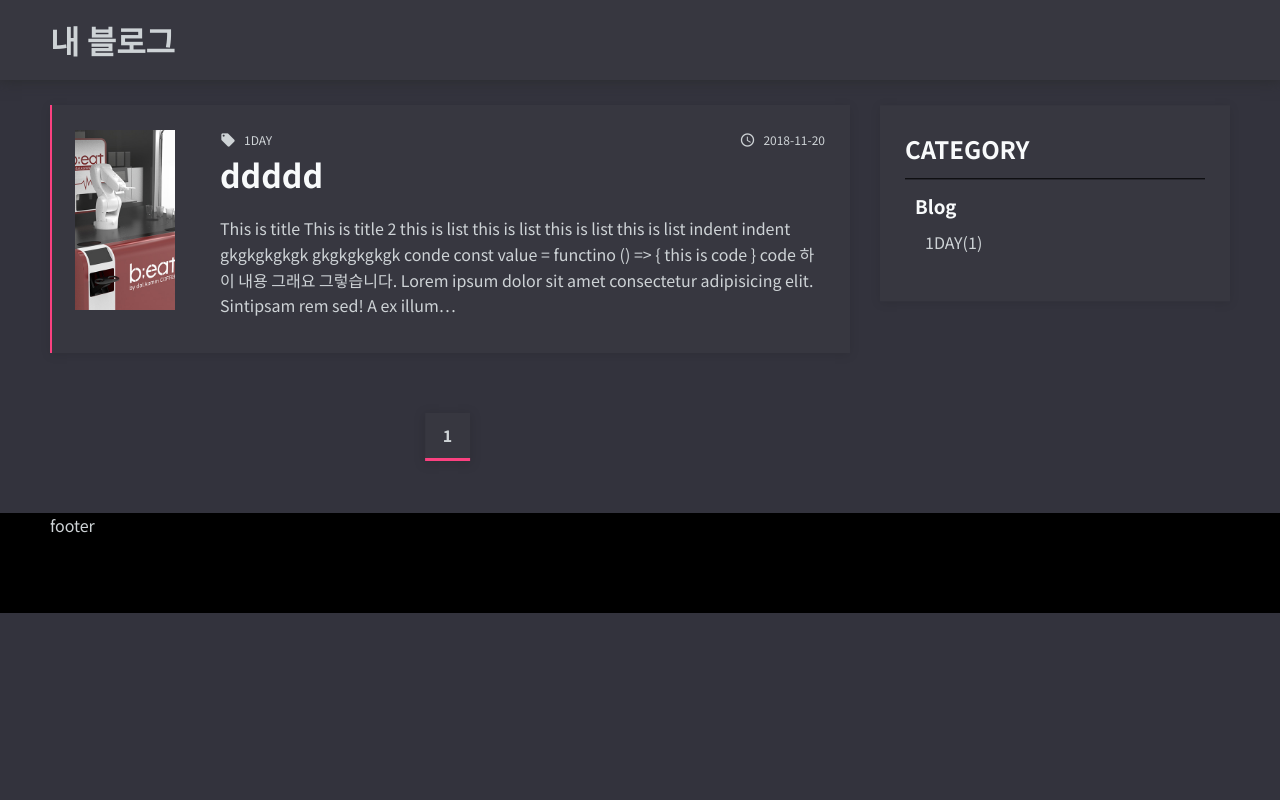
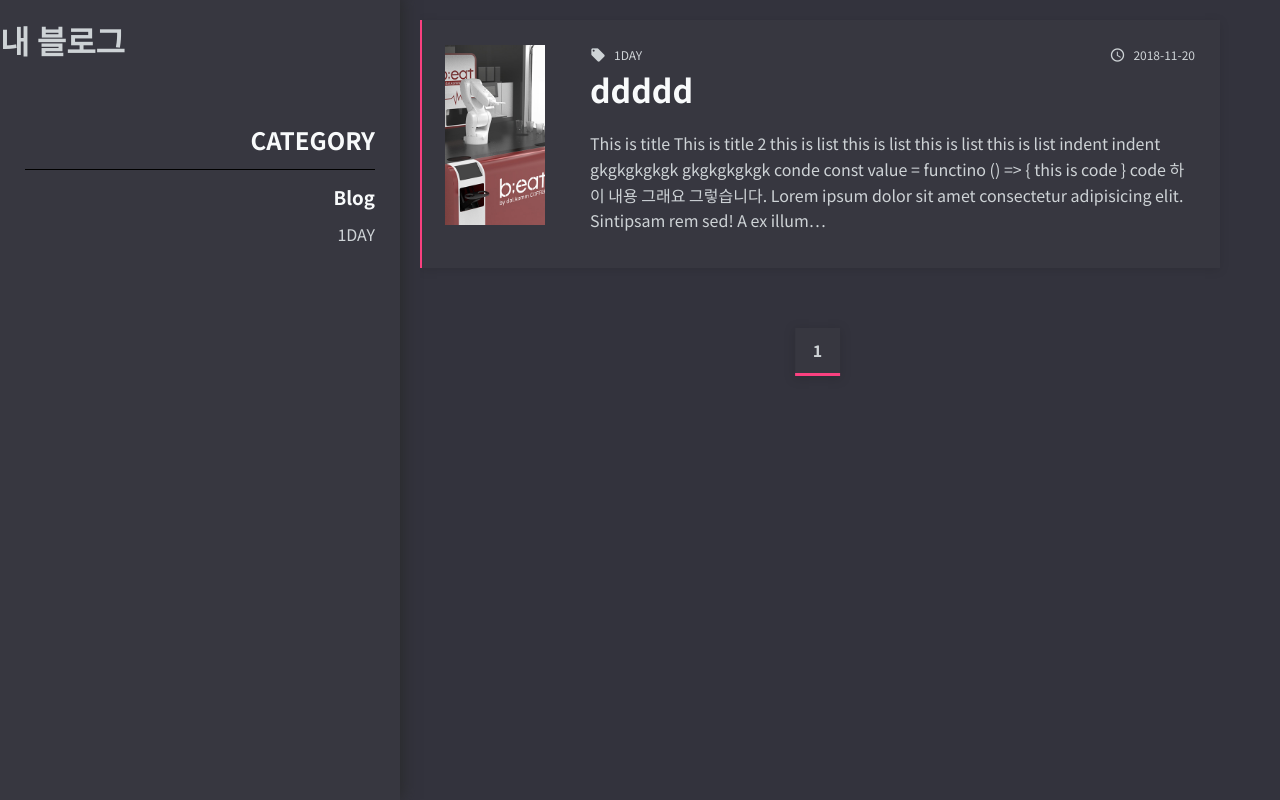
Before and after one commit to kwonjounghun/gatsby_blog, a Gatsby site: page / in a window 1280 px wide. Built offline with nearby package versions, Linux system fonts and the light colour scheme; Gatsby itself is replaced by a stand-in of ours.

Commit message:
레이아웃 변경

```diff
--- a/src/components/Header/Header.js
+++ b/src/components/Header/Header.js
@@ -5,15 +5,18 @@ import { Content } from "../../styled-components/Common";
 import PxtoRem from "../../modules/PxtoRem";
 
 const HeaderSection = styled.header`
-  width: 100%;
-  height: ${PxtoRem(80)};
+  width: ${PxtoRem(450)};
+  height: 100vh;
+  ${props => props.theme.Media.phone`width: 100%; height: ${PxtoRem(80)}`}
+  ${props => props.theme.Media.tablet`width: 100%; height: ${PxtoRem(80)}`}
+  ${props => props.theme.Media.desktop`width: 100%; height: ${PxtoRem(80)}`}
   background-color: ${props => props.theme.Color.dark.content};
-  right: 0;
   top: 0;
+  left: 0;
   box-shadow: 0px -3px 15px 2px ${props => props.theme.GrayScale.scale9};
   position: fixed;
-  ${props => props.theme.Media.large`position: relative;`}
-  ${props => props.theme.Media.xlarge`position: relative;`}
+  ${props => props.theme.Media.large`position: absolute; padding-top: 0; width: ${PxtoRem(400)}; display: block;`}
+  ${props => props.theme.Media.xlarge`position: absolute; padding-top: 0; width: ${PxtoRem(600)}; display: block;`}
   z-index: 100;
 `;
 
@@ -26,12 +29,13 @@ const Title = styled.h1`
 const NavContent = styled(Content)`
   position: relative;
   height: 100%;
+  ${props => props.theme.Media.large`width: 100%;`}
+  ${props => props.theme.Media.xlarge`width: 100%;`}
 `;
 
 const NaviGation = styled.nav`
   position: fixed;
   display: none;
-  box-sizing: border-box;
   padding-top: ${PxtoRem(80)};
   z-index: 1;
   top: 0;
@@ -42,18 +46,21 @@ const NaviGation = styled.nav`
   background-clip: content-box;
   ${props => props.theme.Media.tablet`position: fixed; right: 0; width: 350px;`}
   ${props => props.theme.Media.desktop`position: fixed; right: 0; width: 350px;`}
-  ${props => props.theme.Media.large`position: absolute; top: inherit; bottom: 0; width: 350px; height: auto; transform: translate(0, 100%); padding-top: ${PxtoRem(25)}; display: block;`}
-  ${props => props.theme.Media.xlarge`position: absolute; top: inherit; bottom: 0; width: 350px; height: auto; transform: translate(0, 100%); padding-top: ${PxtoRem(25)}; display: block;`}
+  ${props => props.theme.Media.large`position: relative; top: inherit; padding-top: 0; width: ${PxtoRem(400)}; height: auto; display: block;`}
+  ${props => props.theme.Media.xlarge`position: relative; top: inherit; padding-top: 0; width: ${PxtoRem(600)}; height: auto; display: block;`}
   ${props => props.active ? "display: block" : "display: none"}
 `;
 
 const NaviList = styled.ul`
   width: 100%;
   height: 100%;
+  text-align: right;
   padding: ${PxtoRem(25)};
   box-sizing: border-box;
   background-color: ${props => props.theme.Color.dark.content};
   box-shadow: 0px 2px 10px 0px rgba(0, 0, 0, 0.1);
+  ${props => props.theme.Media.large`box-shadow: none;`}
+  ${props => props.theme.Media.xlarge`box-shadow: none;`}
   h2{
     border-bottom: 1px solid black;
     padding-bottom: ${PxtoRem(10)};
@@ -138,7 +145,7 @@ class Header extends Component {
                           <li key={index}>
                             <Link to={`/${item.key}/1`}>
                               {item.key}
-                              {`(${item.count})`}
+                              {/* {`(${item.count})`} */}
                             </Link>
                           </li>
                         );
--- a/src/layout/index.js
+++ b/src/layout/index.js
@@ -83,7 +83,6 @@ const GlobalStyle = createGlobalStyle`
 `;
 
 const LayOutContent = styled(Content)`
-  margin-top: ${PxtoRem(105)};
   ${props => props.theme.Media.large`margin-top: 0;`}
   ${props => props.theme.Media.xlarge`margin-top: 0;`}
 `;
@@ -101,9 +100,10 @@ export default ({ children, site, NavMenu }) => {
       <ThemeProvider theme={Themes}>
         <div className="app-wrapper">
           <GlobalStyle />
-          <Header title={site.title} NavMenu={NavMenu}/>
-          <LayOutContent>{children}</LayOutContent>
-          <Footer/>
+          <LayOutContent>
+            <Header title={site.title} NavMenu={NavMenu}/>
+            {children}
+          </LayOutContent>
         </div>
       </ThemeProvider>
     </>
--- a/src/styled-components/Common.js
+++ b/src/styled-components/Common.js
@@ -7,5 +7,5 @@ export const Content = styled.div`
     ${props => props.theme.Media.large`width: ${PxtoRem(props.theme.BreakPoint.large.min - 100)};`}
     ${props => props.theme.Media.desktop`width: ${PxtoRem(props.theme.BreakPoint.desktop.min - 100)};`}
     ${props => props.theme.Media.tablet`width: ${PxtoRem(props.theme.BreakPoint.tablet.min - 100)};`}
-    ${props => props.theme.Media.phone`width: 100%; padding: 0 1rem;`}
+    ${props => props.theme.Media.phone`width: 100%; padding: 0 0 0 1rem;`}
 `
--- a/src/templates/blogListTemplate.js
+++ b/src/templates/blogListTemplate.js
@@ -7,12 +7,30 @@ import Pagenation from "../components/Pagenation";
 import PxtoRem from "../modules/PxtoRem";
 import themes from "../styled-components/themes";
 
+const Box = styled.div`
+  /* margin-top: ${PxtoRem(25)}; */
+  padding-top: ${PxtoRem(80)};
+  box-sizing: border-box;
+  width: 100%;
+  height: 100vh;
+  position: relative;
+  top: 0;
+  ${props => props.theme.Media.xlarge`position: relative; top: ${PxtoRem(20)}; padding-top: 0; padding-left: ${PxtoRem(300)}; box-sizing: content-box; height: 95vh;`}
+  ${props => props.theme.Media.large`position: relative; top: ${PxtoRem(20)}; padding-top: 0; padding-left: ${PxtoRem(300)}; box-sizing: content-box; height: 95vh;`}
+`;
+
+const Wrap = styled.div`
+  width: 100%;
+  height: 100%;
+  overflow-y: auto;
+  position: relative;
+  padding-right: 1rem;
+`
+
 const Content = styled.div`
-  margin-top: ${PxtoRem(25)};
-  width: 100%;
   ${props => props.theme.Media.xlarge`width: ${PxtoRem(800)};`}
   ${props => props.theme.Media.large`width: ${PxtoRem(800)};`}
-`;
+`
 
 export default function Template({
   data, // this prop will be injected by the GraphQL query below.
@@ -24,16 +42,20 @@ export default function Template({
   return (
     <Layout site={data.site.siteMetadata} NavMenu={NavMenu}>
       <ThemeProvider theme={themes}>
+        <Box>
+          <Wrap>
             <Content>
               <ContentList list={edges} />
-          <Pagenation
+              { totalPage > 0 && <Pagenation
                 current={current}
                 postLimit={postLimit}
                 skip={skip}
                 totalPage={totalPage}
                 category={category}
-          />
+              />}
             </Content>
+          </Wrap>
+        </Box>
       </ThemeProvider>
     </Layout>
   );
--- a/src/templates/blogRootListTemplate.js
+++ b/src/templates/blogRootListTemplate.js
@@ -7,12 +7,33 @@ import Pagenation from "../components/Pagenation";
 import PxtoRem from "../modules/PxtoRem";
 import themes from "../styled-components/themes";
 
+const Box = styled.div`
+  /* margin-top: ${PxtoRem(25)}; */
+  padding-top: ${PxtoRem(80)};
+  box-sizing: border-box;
+  width: 100%;
+  height: 100vh;
+  position: relative;
+  top: 0;
+  left: 0;
+  ${props => props.theme.Media.xlarge`position: absolute; padding-top: 0; padding-left: ${PxtoRem(620)}; height: 100vh;`}
+  ${props => props.theme.Media.large`position: absolute; padding-top: 0; padding-left: ${PxtoRem(420)}; height: 100vh;`}
+`;
+
+const Wrap = styled.div`
+  width: 100%;
+  height: 100%;
+  overflow-y: auto;
+  position: relative;
+  padding-right: 1rem;
+  ${props => props.theme.Media.xlarge`padding-top: ${PxtoRem(20)};`}
+  ${props => props.theme.Media.large`padding-top: ${PxtoRem(20)};`}
+`
+
 const Content = styled.div`
-  margin-top: ${PxtoRem(25)};
-  width: 100%;
   ${props => props.theme.Media.xlarge`width: ${PxtoRem(800)};`}
   ${props => props.theme.Media.large`width: ${PxtoRem(800)};`}
-`;
+`
 
 export default function Template({
   data, // this prop will be injected by the GraphQL query below.
@@ -24,16 +45,20 @@ export default function Template({
   return (
     <Layout site={data.site.siteMetadata} NavMenu={NavMenu}>
       <ThemeProvider theme={themes}>
+        <Box>
+          <Wrap>
             <Content>
                 <ContentList list={edges} />
-          <Pagenation
+                { totalPage > 0 && <Pagenation
                   current={current}
                   postLimit={postLimit}
                   skip={skip}
                   totalPage={totalPage}
                   category={category}
-          />
+                />}
             </Content>
+          </Wrap>
+        </Box>
       </ThemeProvider>
     </Layout>
   );
```
Lines whose indentation alone changed are shown as unchanged.
